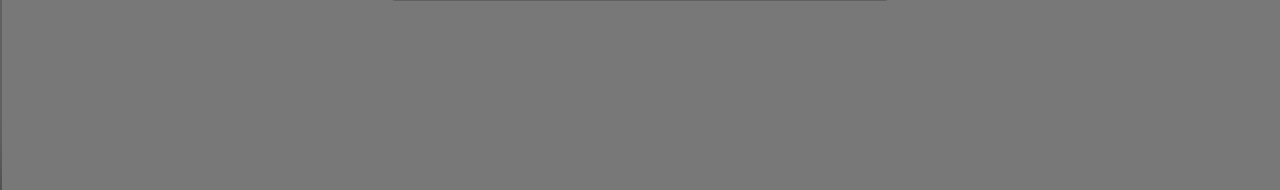
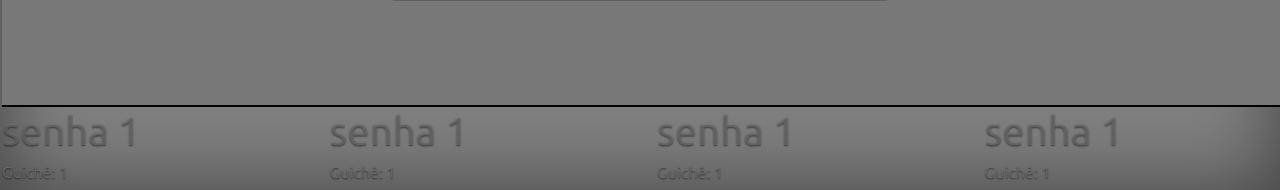
Before and after one commit to wltdev/novosga-painel-tv, a PHP site: page /paineltv/example.html in a window 1280 px wide. Shown: the part 610-800 px from the top of the page. Run offline with PHP 8.4, Linux system fonts and the light colour scheme; some libraries are stand-ins or nearby versions.

Commit message:
Criando novo layout

```diff
--- a/paineltv/css/style.css
+++ b/paineltv/css/style.css
@@ -97,3 +97,7 @@ html, body {
 .ng-scope {
     height: 100%;
 }
+
+footer {
+    border-top: #000 2px solid;
+}
--- a/paineltv/example.html
+++ b/paineltv/example.html
@@ -54,16 +54,31 @@
 
         <div id="layout" class="{{ ultima.styleClass }}">
             <div ng-include="'themes/' + config.theme + '/tvaovivo2.html'" onload="themeResources()">
-                <footer class="mastfoot mt-auto">
-                    <div class="inner">
-                    <p>Cover template for <a href="https://getbootstrap.com/">Bootstrap</a>, by <a href="https://twitter.com/mdo">@mdo</a>.</p>
-                    </div>
-                </footer>
+
             </div>
         </div>
 
 
-
+        <footer class="mastfoot mt-auto footer">
+            <div class="row">
+                <div class="col-md-3 senha-chamada {{ senha.styleClass }}">
+                    <h1>senha 1</h1>
+                    <h6>Guichê: 1</h6>
+                </div>
+                <div class="col-md-3 senha-chamada {{ senha.styleClass }}">
+                    <h1>senha 1</h1>
+                    <h6>Guichê: 1</h6>
+                </div>
+                <div class="col-md-3 senha-chamada {{ senha.styleClass }}">
+                    <h1>senha 1</h1>
+                    <h6>Guichê: 1</h6>
+                </div>
+                <div class="col-md-3 senha-chamada {{ senha.styleClass }}">
+                    <h1>senha 1</h1>
+                    <h6>Guichê: 1</h6>
+                </div>
+            </div>
+        </footer>
     </div>
 
     <!-- config modal -->
```
